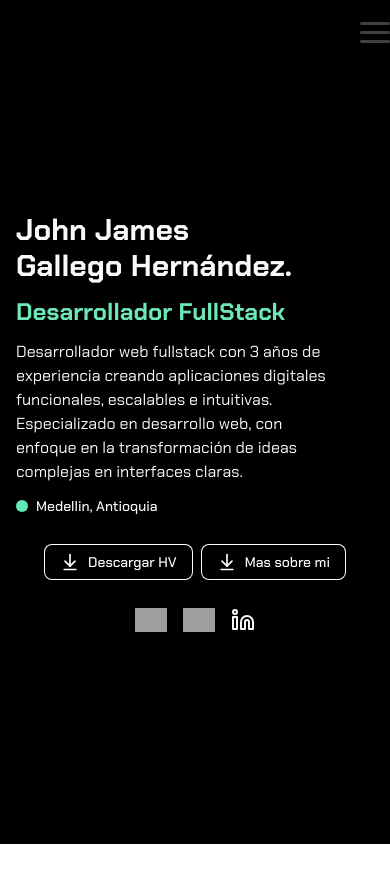
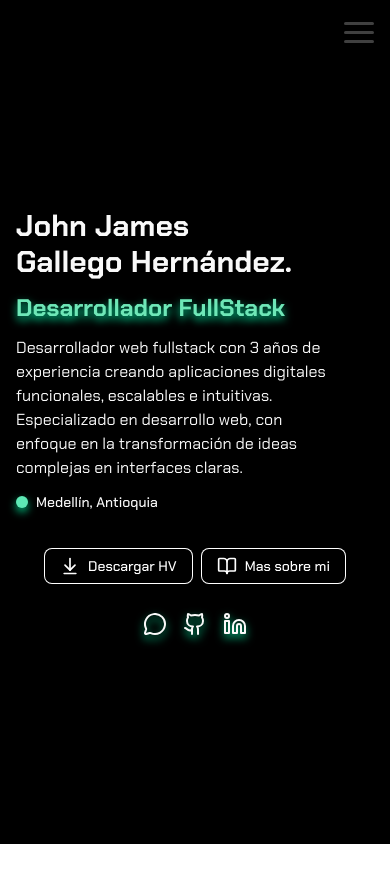
Before and after one commit to jamesgh1220/personal_cv, a Vue app: page / in a window 390 px wide. Shown: the top 882 px of the page. Built offline with nearby package versions, Linux system fonts and the light colour scheme; grey boxes are pictures that could not be loaded.

Commit message:
CI: components in heropage

```diff
--- a/src/components/commons/SideMenu.vue
+++ b/src/components/commons/SideMenu.vue
@@ -1,5 +1,5 @@
 <template>
-  <div class="absolute top-0 h-16 w-full z-0 lg:hidden">
+  <div class="fadeInUp absolute top-0 right-0 h-16 w-full z-0 lg:hidden">
     <div class="h-full float-end flex justify-end items-center w-fit px-4">
       <div class="hamburgers">
         <label class="hamburger">
--- a/src/components/hero/HeroPage.vue
+++ b/src/components/hero/HeroPage.vue
@@ -4,60 +4,12 @@
     class="relative h-screen flex flex-col gap-3 p-4 justify-center bg-black overflow-hidden"
   >
     <side-menu />
-    <p
-      id="name"
-      class="split text-3xl lg:text-8xl font-bold text-light opacity-0 will-change-transform"
-    >
-      John James <br />Gallego Hernández<span>.</span>
-    </p>
-    <p class="split text-2xl font-black text-start text-green will-change-transform">
-      Desarrollador FullStack
-    </p>
-    <p
-      class="split text-light text-start font-normal max-w-11/12 text-base lg:text-xl lg:text-start will-change-transform"
-    >
-      Desarrollador web fullstack con 3 años de experiencia creando aplicaciones digitales
-      funcionales, escalables e intuitivas. Especializado en desarrollo web, con enfoque en la
-      transformación de ideas complejas en interfaces claras.
-    </p>
-    <div class="relative flex items-center w-full">
-      <div class="absolute left-0 h-3 w-3 rounded-full bg-emerald-300"></div>
-      <div class="w-3 h-3 bg-green-300 rounded-full animate-ping"></div>
-      <div class="text-light font-medium ml-2 text-sm">Medellin, Antioquia</div>
+    <personal-info-component />
+    <div class="flex justify-center gap-2 mt-6 fadeInUp">
+      <button-component :label="'Descargar HV'" :icon="ArrowDownToLine" @click="downloadCv" />
+      <button-component :label="'Mas sobre mi'" :icon="BookOpen" @click="downloadCv" />
     </div>
-    <div class="flex justify-center gap-2 mt-4">
-      <button-component :label="'Descargar HV'" :icon="ArrowDownToLine" @click="downloadCv" />
-      <button-component :label="'Mas sobre mi'" :icon="ArrowDownToLine" @click="downloadCv" />
-    </div>
-    <div class="flex justify-center items-center gap-4 mt-4">
-      <a
-        href="https://wa.me/+573133604722"
-        target="_blank"
-        rel="noopener noreferrer"
-        title="WhatsApp"
-        v-animate-on-scroll
-      >
-        <img class="w-8" src="https://cdn.simpleicons.org/whatsapp/white" alt="GitHub" />
-      </a>
-      <a
-        href="https://github.com/jamesgh1220"
-        target="_blank"
-        rel="noopener noreferrer"
-        title="GitHub"
-        v-animate-on-scroll
-      >
-        <img class="w-8" src="https://cdn.simpleicons.org/github/white" alt="GitHub" />
-      </a>
-      <a
-        href="https://www.linkedin.com/in/john-james-gallego-hern%C3%A1ndez/"
-        target="_blank"
-        rel="noopener noreferrer"
-        title="Linkedin"
-        v-animate-on-scroll
-      >
-        <Linkedin class="text-light" />
-      </a>
-    </div>
+    <social-component />
     <div class="dot bg-light w-0 h-0 rounded-[50%] absolute overflow-hidden">
       <projects-page />
     </div>
@@ -70,7 +22,9 @@ import ProjectsPage from "../projects/ProjectsPage.vue";
 import ButtonComponent from "@/components/commons/ButtonComponent.vue";
 import { animationsGsap } from "@/helpers/gsap";
 import SideMenu from "../commons/SideMenu.vue";
-import { ArrowDownToLine, Linkedin } from "lucide-vue-next";
+import { ArrowDownToLine, BookOpen } from "lucide-vue-next";
+import SocialComponent from "../social-media/SocialComponent.vue";
+import PersonalInfoComponent from "../personal-info/PersonalInfoComponent.vue";
 
 const { splitText, pointEntrance } = animationsGsap();
 
--- /dev/null
+++ b/src/components/personal-info/PersonalInfoComponent.vue
@@ -0,0 +1,27 @@
+<template>
+  <p
+    id="name"
+    class="split text-3xl lg:text-8xl font-bold text-light opacity-0 will-change-transform"
+  >
+    John James <br />Gallego Hernández<span>.</span>
+  </p>
+  <p
+    class="split text-2xl font-black text-start text-green will-change-transform drop-shadow-lg drop-shadow-emerald-400"
+  >
+    Desarrollador FullStack
+  </p>
+  <p
+    class="split text-light text-start font-normal max-w-11/12 text-base lg:text-xl lg:text-start will-change-transform"
+  >
+    Desarrollador web fullstack con 3 años de experiencia creando aplicaciones digitales
+    funcionales, escalables e intuitivas. Especializado en desarrollo web, con enfoque en la
+    transformación de ideas complejas en interfaces claras.
+  </p>
+  <div class="relative flex items-center w-full fadeInUp">
+    <div
+      class="absolute left-0 h-3 w-3 rounded-full bg-emerald-300 drop-shadow-lg drop-shadow-emerald-500"
+    ></div>
+    <div class="w-3 h-3 bg-green-300 rounded-full animate-ping"></div>
+    <span class="split text-light font-medium ml-2 text-sm">Medellín, Antioquia</span>
+  </div>
+</template>
--- /dev/null
+++ b/src/components/social-media/SocialComponent.vue
@@ -0,0 +1,35 @@
+<template>
+  <div class="flex justify-center items-center gap-4 mt-4 fadeInUp">
+    <a
+      href="https://wa.me/+573133604722"
+      target="_blank"
+      rel="noopener noreferrer"
+      title="WhatsApp"
+      v-animate-on-scroll
+    >
+      <MessageCircle class="text-light drop-shadow-lg drop-shadow-emerald-400" />
+    </a>
+    <a
+      href="https://github.com/jamesgh1220"
+      target="_blank"
+      rel="noopener noreferrer"
+      title="GitHub"
+      v-animate-on-scroll
+    >
+      <Github class="text-light drop-shadow-lg drop-shadow-emerald-400" />
+    </a>
+    <a
+      href="https://www.linkedin.com/in/john-james-gallego-hern%C3%A1ndez/"
+      target="_blank"
+      rel="noopener noreferrer"
+      title="Linkedin"
+      v-animate-on-scroll
+    >
+      <Linkedin class="text-light drop-shadow-lg drop-shadow-emerald-400" />
+    </a>
+  </div>
+</template>
+
+<script setup>
+import { Linkedin, Github, MessageCircle } from "lucide-vue-next";
+</script>
```
